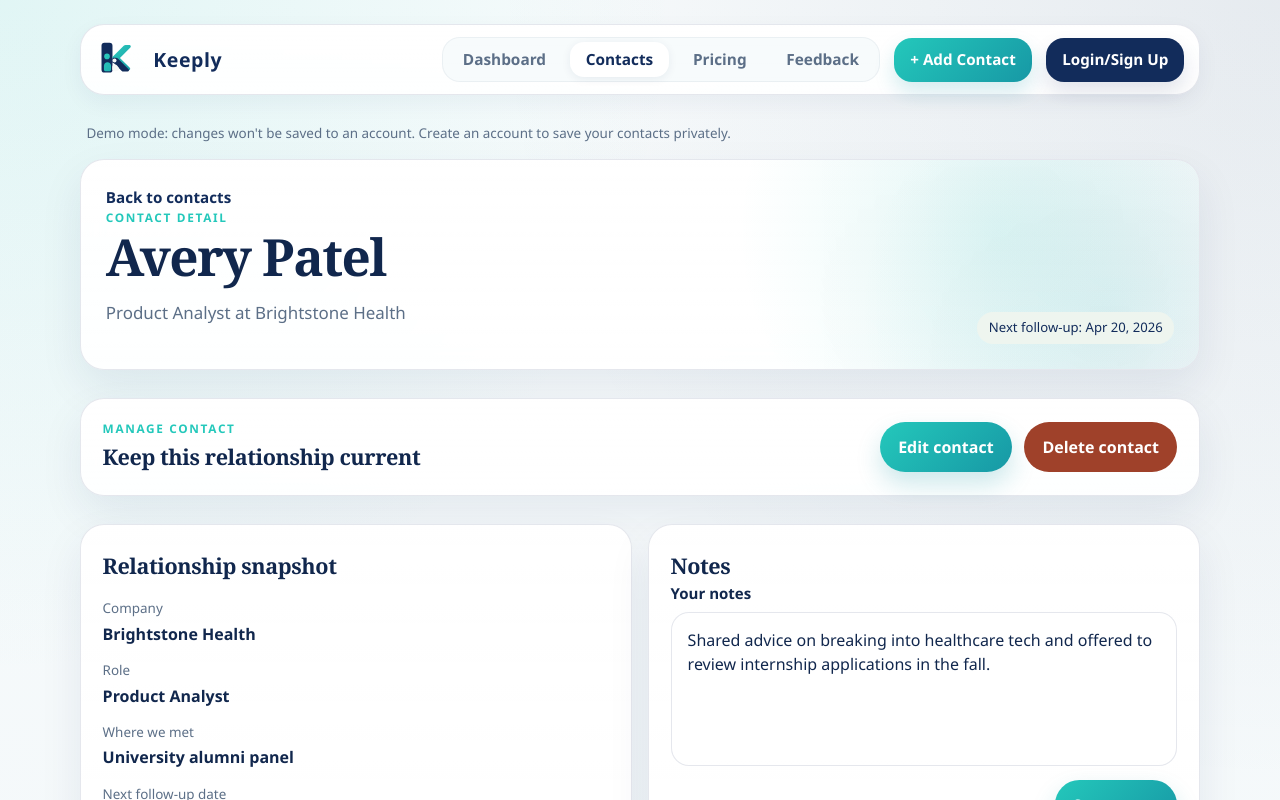
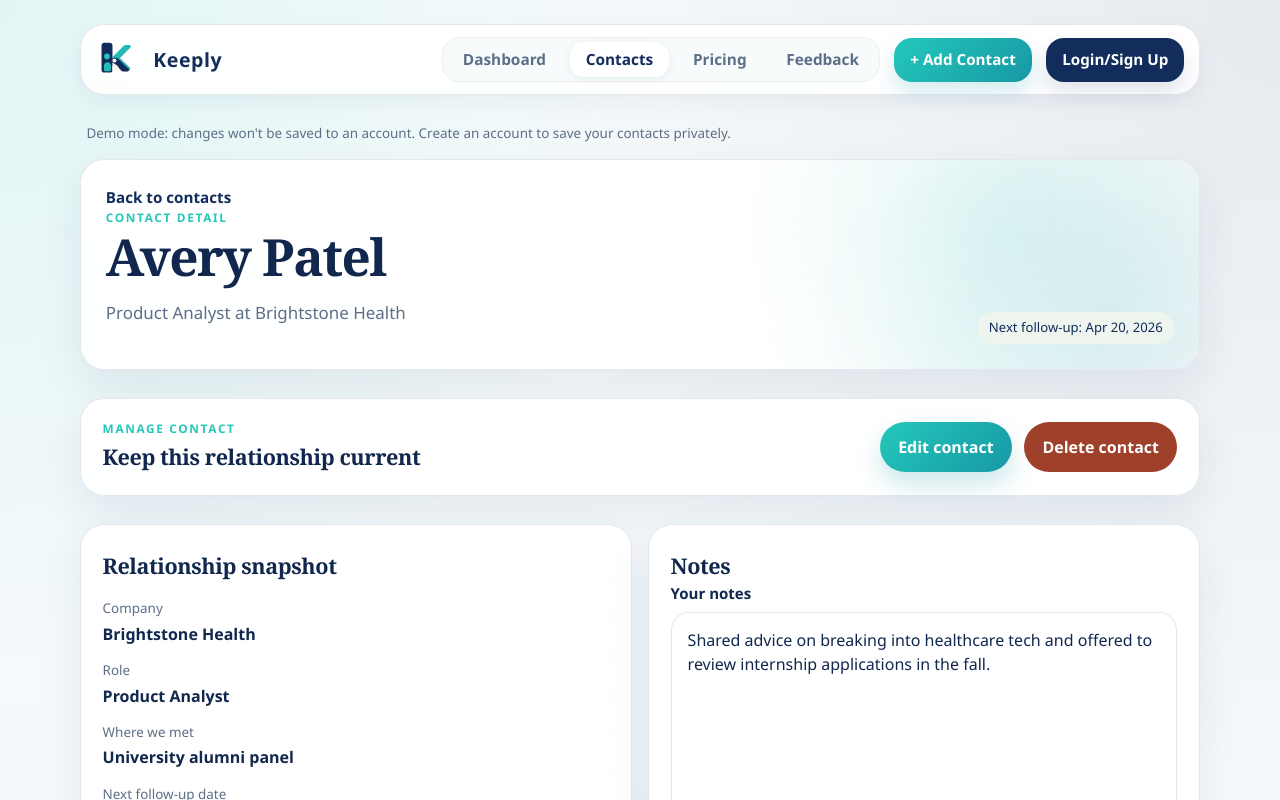
Before and after one commit to whalenmik19-max/Networking-crm, a Next.js app: page /contacts/1 in a window 1280 px wide. Shown: the top 800 px of the page. Built offline with nearby package versions, Linux system fonts and the light colour scheme; no server answers.

Commit message:
Adjust notes textarea height on contact profile

```diff
--- a/app/contacts/[id]/edit/page.tsx
+++ b/app/contacts/[id]/edit/page.tsx
@@ -9,10 +9,11 @@ import { useContacts } from "@/components/contacts-provider";
 export default function EditContactPage() {
   const params = useParams<{ id: string }>();
   const { currentUser, isLoading } = useAuth();
-  const { contacts, isContactsLoading, contactsError } = useContacts();
+  const { contacts, isContactsLoading, hasResolvedSignedInContacts, contactsError } =
+    useContacts();
   const contact = contacts.find((item) => item.id === params.id);
 
-  if (isLoading || (currentUser && isContactsLoading)) {
+  if (isLoading || (currentUser && (!hasResolvedSignedInContacts || isContactsLoading))) {
     return (
       <div className="empty-page">
         <div className="content-panel">
--- a/app/contacts/[id]/page.tsx
+++ b/app/contacts/[id]/page.tsx
@@ -23,8 +23,14 @@ export default function ContactDetailPage() {
   const params = useParams<{ id: string }>();
   const router = useRouter();
   const { currentUser, isGuestMode, isLoading } = useAuth();
-  const { contacts, deleteContact, updateContact, isContactsLoading, contactsError } =
-    useContacts();
+  const {
+    contacts,
+    deleteContact,
+    updateContact,
+    isContactsLoading,
+    hasResolvedSignedInContacts,
+    contactsError,
+  } = useContacts();
   const contact = contacts.find((item) => item.id === params.id);
   const [followUpDate, setFollowUpDate] = useState("");
   const [followUpStatus, setFollowUpStatus] = useState("");
@@ -43,7 +49,7 @@ export default function ContactDetailPage() {
     setNotesValue(contact?.notes ?? "");
   }, [contact?.notes]);
 
-  if (isLoading || (currentUser && isContactsLoading)) {
+  if (isLoading || (currentUser && (!hasResolvedSignedInContacts || isContactsLoading))) {
     return (
       <div className="empty-page">
         <div className="content-panel">
--- a/app/globals.css
+++ b/app/globals.css
@@ -563,11 +563,12 @@ h3 {
   align-content: start;
 }
 
-.notes-panel .field textarea {
-  height: 154px;
-  min-height: 154px;
-  max-height: 154px;
+.notes-panel .inline-notes-form .field textarea {
+  height: 210px;
+  min-height: 210px;
+  max-height: 210px;
   resize: none;
+  overflow-y: auto;
 }
 
 .inline-follow-up-actions {
--- a/components/contacts-provider.tsx
+++ b/components/contacts-provider.tsx
@@ -33,6 +33,7 @@ type ContactsContextValue = {
   canAddContact: boolean;
   guestContactsRemaining: number;
   isContactsLoading: boolean;
+  hasResolvedSignedInContacts: boolean;
   contactsError: string;
   addContact: (contact: NewContact) => Promise<Contact | undefined>;
   updateContact: (contactId: string, updates: NewContact) => Promise<Contact | undefined>;
@@ -73,6 +74,7 @@ export function ContactsProvider({ children }: { children: React.ReactNode }) {
   const [guestContacts, setGuestContacts] = useState<Contact[]>(sampleContacts);
   const [hasLoadedGuestContacts, setHasLoadedGuestContacts] = useState(false);
   const [isContactsLoading, setIsContactsLoading] = useState(false);
+  const [hasResolvedSignedInContacts, setHasResolvedSignedInContacts] = useState(false);
   const [contactsError, setContactsError] = useState("");
   const [signedInReminders, setSignedInReminders] = useState<Reminder[]>([]);
 
@@ -89,11 +91,13 @@ export function ContactsProvider({ children }: { children: React.ReactNode }) {
       setSignedInReminders([]);
       setContactsError("");
       setIsContactsLoading(false);
+      setHasResolvedSignedInContacts(true);
       return [];
     }
 
     setIsContactsLoading(true);
     setContactsError("");
+    setHasResolvedSignedInContacts(false);
 
     try {
       const nextContacts = await getSupabaseContacts();
@@ -135,6 +139,7 @@ export function ContactsProvider({ children }: { children: React.ReactNode }) {
       return [];
     } finally {
       setIsContactsLoading(false);
+      setHasResolvedSignedInContacts(true);
     }
   }, [currentUser]);
 
@@ -162,6 +167,16 @@ export function ContactsProvider({ children }: { children: React.ReactNode }) {
     }
   }, [isLoading, loadSignedInContacts]);
 
+  useEffect(() => {
+    if (isLoading) {
+      return;
+    }
+
+    if (!currentUser) {
+      setHasResolvedSignedInContacts(true);
+    }
+  }, [currentUser, isLoading]);
+
   function updateGuestContacts(updater: (contacts: Contact[]) => Contact[]) {
     setGuestContacts((current) => updater(current));
   }
@@ -173,6 +188,7 @@ export function ContactsProvider({ children }: { children: React.ReactNode }) {
       canAddContact,
       guestContactsRemaining,
       isContactsLoading,
+      hasResolvedSignedInContacts,
       contactsError,
       addContact: async (contact) => {
         setContactsError("");
@@ -371,6 +387,7 @@ export function ContactsProvider({ children }: { children: React.ReactNode }) {
       signedInReminders,
       guestContactsRemaining,
       isContactsLoading,
+      hasResolvedSignedInContacts,
       isGuestMode,
       loadSignedInContacts,
     ],
```
